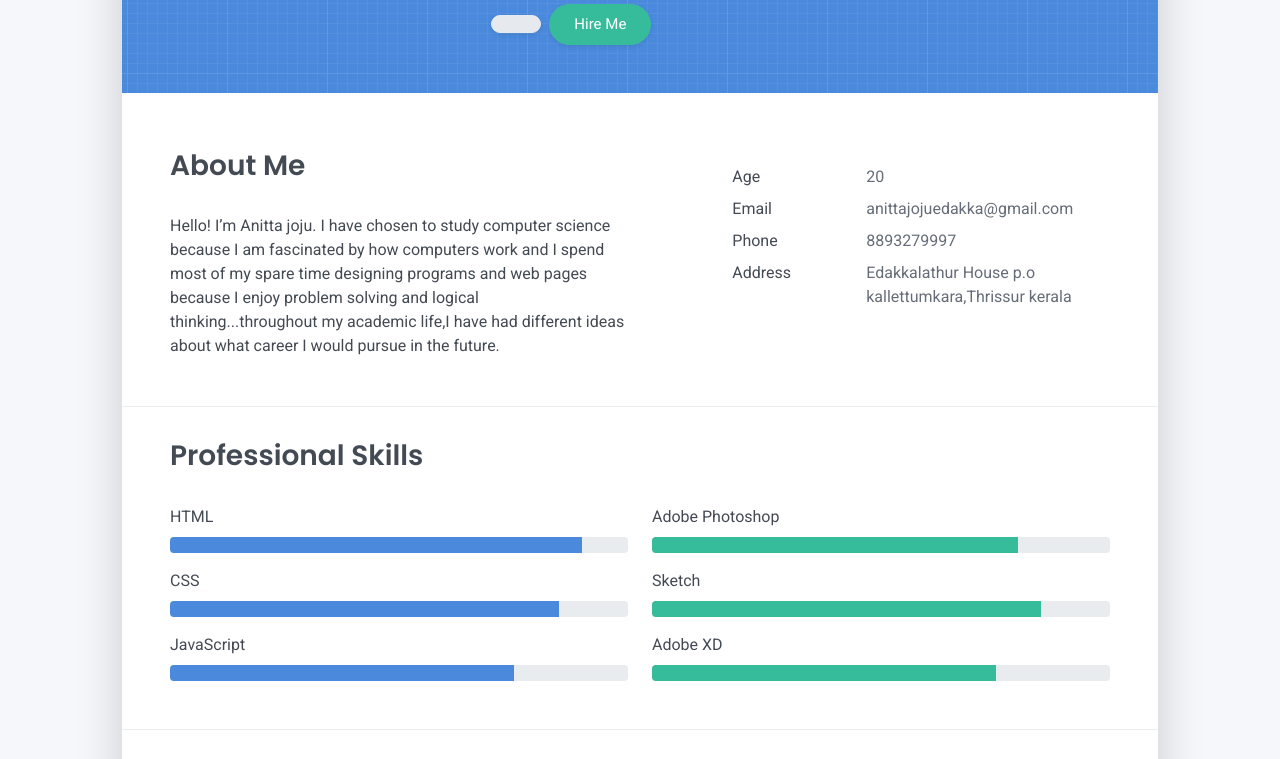
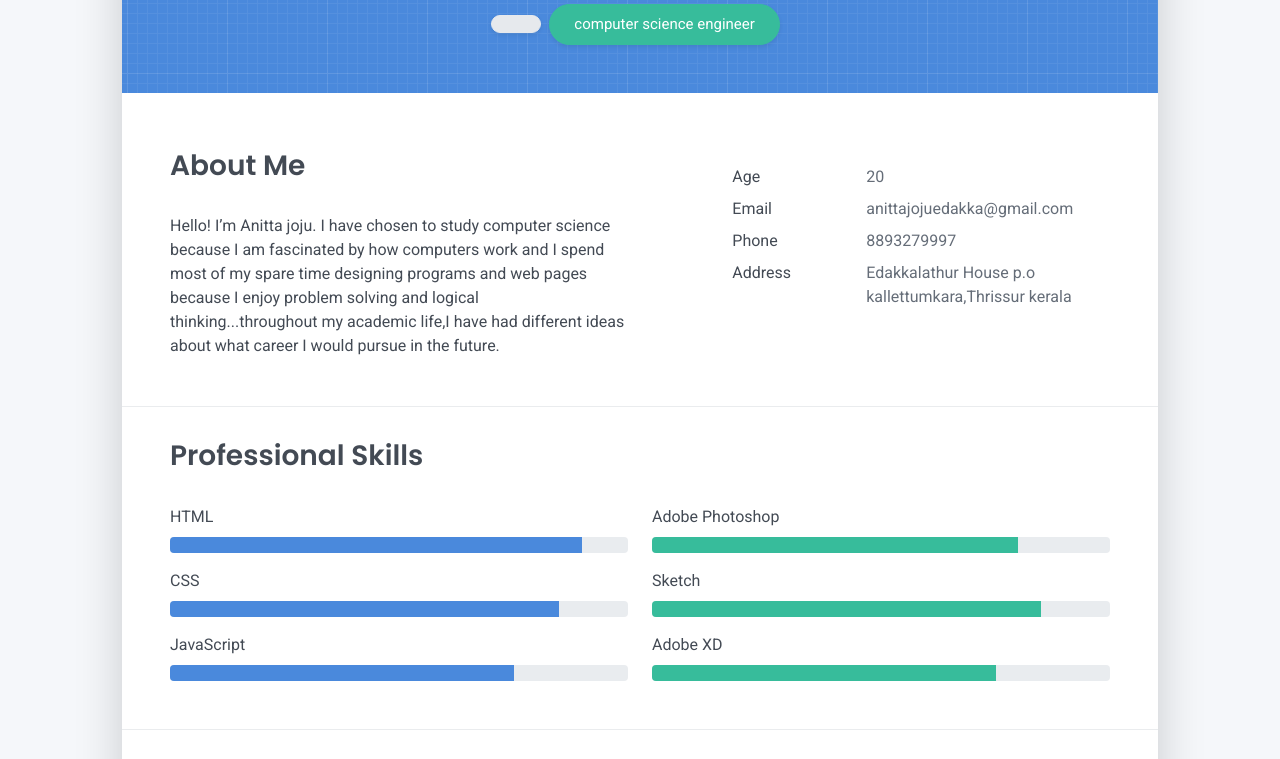
Before and after one commit to AnittaJoju/anittajoju.github.io, a plain HTML site: page index.html in a window 1280 px wide. Shown: the part 236-995 px from the top of the page. Drawn offline with Linux system fonts and the light colour scheme.

Commit message:
Update index.html

```diff
--- a/index.html
+++ b/index.html
@@ -57,7 +57,7 @@
       <div class="col-lg-8 col-md-7 text-center text-md-start">
         <h2 class="h1 mt-2" data-aos="fade-left" data-aos-delay="0">Anitta joju</h2>
         <p data-aos="fade-left" data-aos-delay="100"></p>
-        <div class="d-print-none" data-aos="fade-left" data-aos-delay="200"><a class="btn btn-light text-dark shadow-sm mt-1 me-1" href="right-resume.pdf" target="_blank"></a><a class="btn btn-success shadow-sm mt-1" href="#contact">Hire Me</a></div>
+        <div class="d-print-none" data-aos="fade-left" data-aos-delay="200"><a class="btn btn-light text-dark shadow-sm mt-1 me-1" href="right-resume.pdf" target="_blank"></a><a class="btn btn-success shadow-sm mt-1" href="#contact">computer science engineer</a></div>
       </div>
     </div>
   </div>
```
